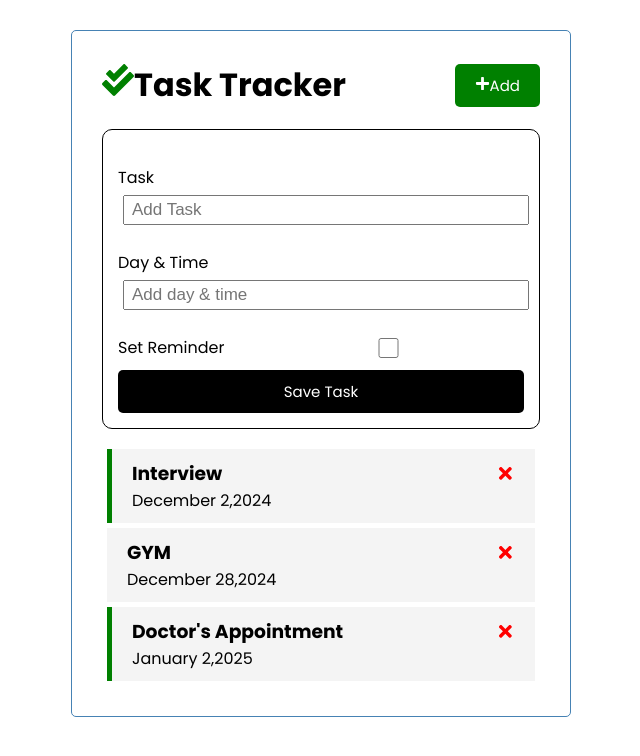
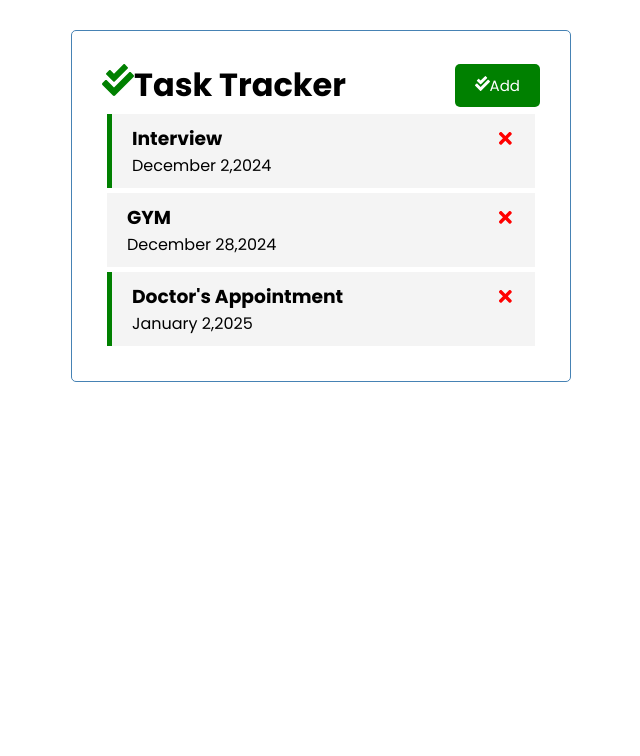
Before and after one commit to natiquekeyin/fall2024, a React (Vite) app in the folder JavaScript/Week10/tasktracker/: page / in a window 1280 px wide. Shown: the top 756 px of the page, without its empty margins (319-959 px from the left). Built offline with nearby package versions, Linux system fonts and the light colour scheme.

Commit message:
buttonColors

```diff
--- a/JavaScript/Week10/tasktracker/src/App.jsx
+++ b/JavaScript/Week10/tasktracker/src/App.jsx
@@ -4,6 +4,7 @@ import { useState } from "react";
 import AddTask from "./components/AddTask";
 
 function App() {
+  const [showAddTask, setShowAddTask] = useState(false);
   const [tasks, setTasks] = useState([
     { id: 1, text: "Interview", day: "December 2,2024", reminder: true },
     { id: 2, text: "GYM", day: "December 28,2024", reminder: false },
@@ -29,10 +30,23 @@ function App() {
     );
   };
 
+  // To add a task in current tasks
+  const addTask = (task) => {
+    // const id = Math.floor(Math.random() * 10000 + 1);
+
+    const id = tasks.length + 1;
+    const newTask = { id, ...task };
+    setTasks([...tasks, newTask]);
+  };
+
   return (
     <div className="container">
-      <Header title="Task Tracker" />
-      <AddTask />
+      <Header
+        title="Task Tracker"
+        onAdd={() => setShowAddTask(!showAddTask)}
+        showAdd={showAddTask}
+      />
+      {showAddTask && <AddTask onAdd={addTask} />}
       {tasks.length > 0 ? (
         <Tasks tasks={tasks} onDelete={deleteTask} onToggle={toggleReminder} />
       ) : (
@@ -42,4 +56,9 @@ function App() {
   );
 }
 
+// && logical AND... both sides should be true for a true output.. if either side is false...the output is false....
+
+// We will setup our own server to test our api calls...
+// a json server...that will have all the tasks on it and we will just fetch the tasks from the server and show them here.. and make other api calls like... get,post, put, and delete...
+
 export default App;
--- a/JavaScript/Week10/tasktracker/src/components/AddTask.jsx
+++ b/JavaScript/Week10/tasktracker/src/components/AddTask.jsx
@@ -1,17 +1,51 @@
-const AddTask = () => {
+import { useState } from "react";
+
+const AddTask = ({ onAdd }) => {
+  const [text, setText] = useState("");
+  const [day, setDay] = useState("");
+  const [reminder, setReminder] = useState(false);
+
+  const onSubmit = (e) => {
+    e.preventDefault();
+    if (!text) {
+      alert("Please add a task");
+      return;
+    }
+    onAdd({ text, day, reminder });
+
+    setText("");
+    setDay("");
+    setReminder(false);
+  };
+
   return (
-    <form className="add-form">
+    <form className="add-form" onSubmit={onSubmit}>
       <div className="form-control">
         <label>Task</label>
-        <input type="text" placeholder="Add Task" />
+        <input
+          type="text"
+          placeholder="Add Task"
+          value={text}
+          onChange={(e) => setText(e.target.value)}
+        />
       </div>
       <div className="form-control">
         <label>Day & Time</label>
-        <input type="text" placeholder="Add day & time" />
+        <input
+          type="text"
+          placeholder="Add day & time"
+          value={day}
+          onChange={(e) => setDay(e.target.value)}
+        />
       </div>
       <div className="form-control-check">
         <label>Set Reminder</label>
-        <input type="checkbox" />
+        <input
+          type="checkbox"
+          value={reminder}
+          onChange={(e) => setReminder(e.currentTarget.checked)}
+          checked={reminder}
+        />
       </div>
       <input type="submit" value="Save Task" className="btn btn-block" />
     </form>
--- a/JavaScript/Week10/tasktracker/src/components/Button.jsx
+++ b/JavaScript/Week10/tasktracker/src/components/Button.jsx
@@ -1,10 +1,10 @@
 import { FaPlus } from "react-icons/fa";
+import { FaCheckDouble } from "react-icons/fa";
 
-const Button = ({ text, color, click }) => {
+const Button = ({ text, color, click, showAdd }) => {
   return (
     <button className="btn" style={{ backgroundColor: color }} onClick={click}>
-      {" "}
-      <FaPlus />
+      {showAdd ? <FaPlus /> : <FaCheckDouble />}
       {text}
     </button>
   );
--- a/JavaScript/Week10/tasktracker/src/components/Header.jsx
+++ b/JavaScript/Week10/tasktracker/src/components/Header.jsx
@@ -1,18 +1,23 @@
 import Button from "./Button";
 import { FaCheckDouble } from "react-icons/fa";
 
-const Header = ({ title }) => {
-  const onClick = (e) => {
-    console.log("Click");
-    console.log(e);
-  };
+const Header = ({ title, onAdd, showAdd }) => {
+  // const onClick = (e) => {
+  //   console.log("Click");
+  //   console.log(e);
+  // };
   return (
     <header className="header">
       <h1>
         <FaCheckDouble style={{ color: "green" }} />
         {title}
       </h1>
-      <Button text="Add" color="green" click={onClick} />
+      <Button
+        text={showAdd ? "Close" : "Add"}
+        color={showAdd ? "red" : "green"}
+        click={onAdd}
+        showAdd={showAdd}
+      />
     </header>
   );
 };
--- a/JavaScript/Week10/tasktracker/src/index.css
+++ b/JavaScript/Week10/tasktracker/src/index.css
@@ -40,6 +40,12 @@ body {
 }
 .btn:active {
   transform: scale(0.98);
+}
+
+.btn-block {
+  display: block;
+  width: 100%;
+  margin-top: 10px;
 }
 
 .task {
@@ -92,9 +98,3 @@ body {
   flex: 2;
   height: 20px;
 }
-
-.btn-block {
-  display: block;
-  width: 100%;
-  margin-top: 10px;
-}
```
